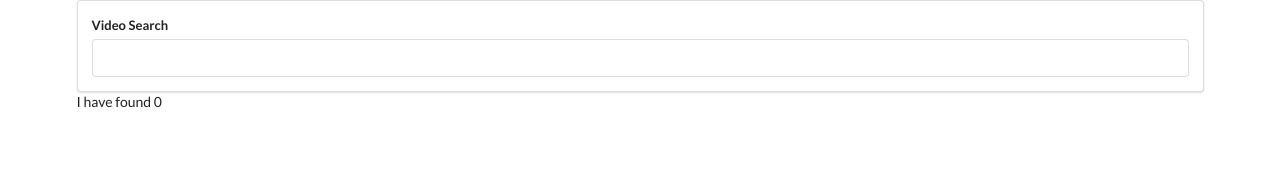
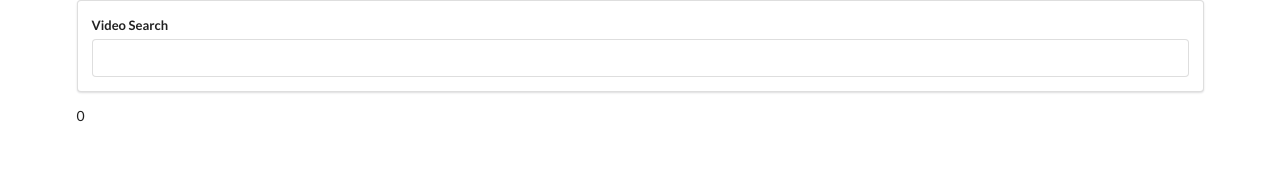
Before and after one commit to loclghst/ReactApps, a React (Create React App) app in the folder videos/: page / in a window 1280 px wide. Shown: the top 176 px of the page. Built offline with nearby package versions, Linux system fonts and the light colour scheme.

Commit message:
create the VideoList component

```diff
--- a/videos/src/components/App.js
+++ b/videos/src/components/App.js
@@ -1,5 +1,6 @@
 import React from "react";
 import SearchBar from "./SearchBar";
+import VideoList from "./VideoList";
 import youtube from "../api/youtube";
 
 class App extends React.Component {
@@ -18,7 +19,7 @@
     return (
       <div className="ui container">
         <SearchBar onFormSubmit={this.onTermSubmit} />
-        I have found {this.state.videos.length}
+        <VideoList videos={this.state.videos} />
       </div>
     );
   }
--- /dev/null
+++ b/videos/src/components/VideoList.js
@@ -0,0 +1,7 @@
+import React from "react";
+
+const VideoList = props => {
+  return <div>{props.videos.length}</div>;
+};
+
+export default VideoList;
```
